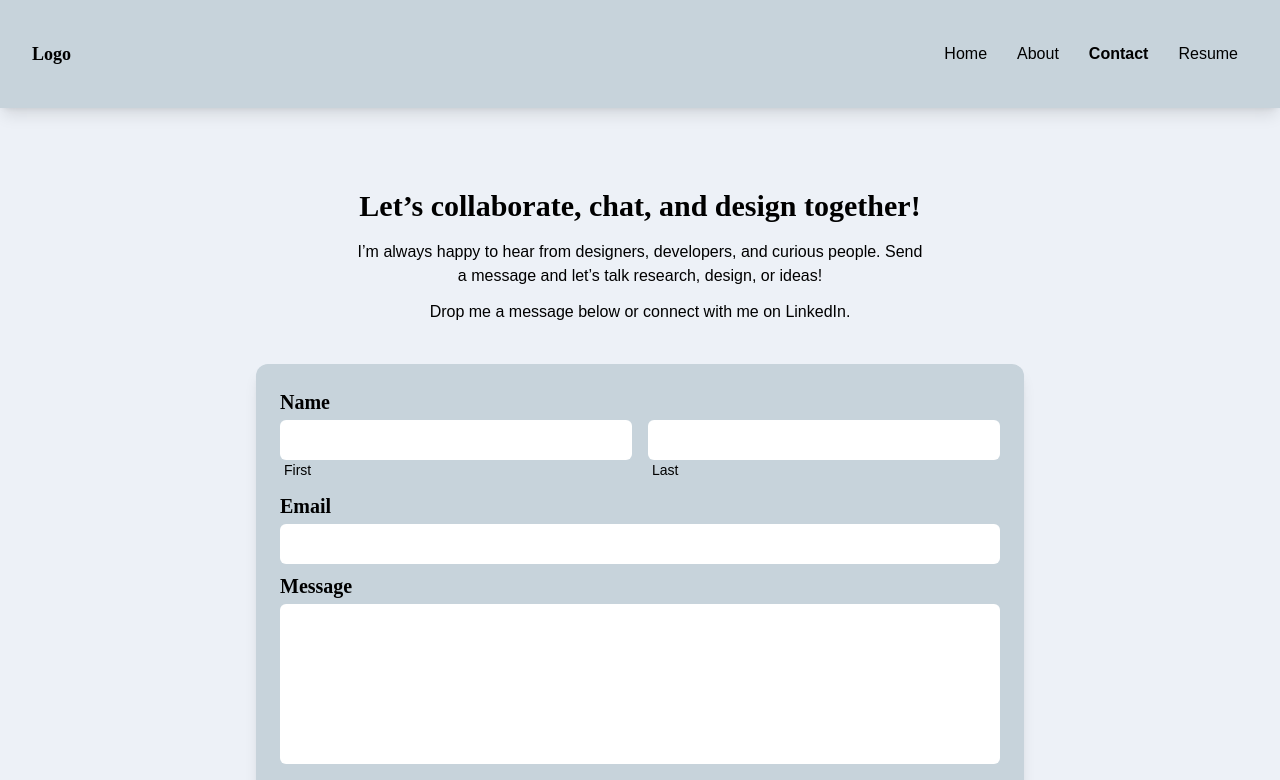
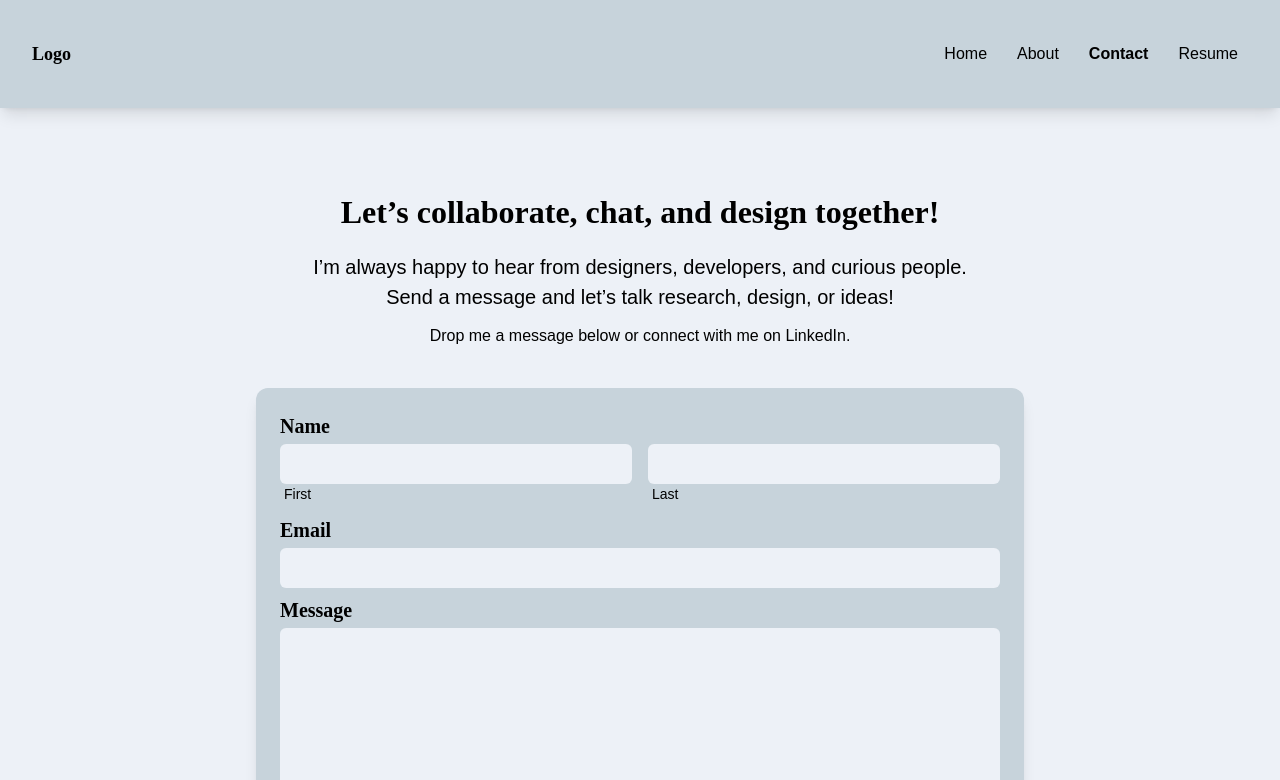
Before and after one commit to shearertzach/amandaporfolio, a Next.js app: page /contact in a window 1280 px wide. Shown: the top 780 px of the page. Built offline with nearby package versions, Linux system fonts and the light colour scheme.

Commit message:
Design adjustments

```diff
--- a/src/components/Projects/index.tsx
+++ b/src/components/Projects/index.tsx
@@ -9,10 +9,10 @@ const Projects = ({setModal}: {setModal: React.Dispatch<React.SetStateAction<Pro
                 <div key={project.id} onClick={() => setModal(project)}>
                     <div className="w-full aspect-[1.5/1] bg-[#d9d9d9] mb-4" />
                     <div className="p-2 cursor-pointer">
-                        <p className="mb-2 text-[14px] font-quicksand font-[500]">{project.projectType} - {project.projectName}</p>
+                        <p className="mb-2 text-[16px] font-quicksand !font-[500]">{project.projectType} - {project.projectName}</p>
                         <h4 className="text-[28px] font-[800] mb-2 ">{project.title}</h4>
-                        <p className="mb-10 text-[20px] font-light font-quicksand">{project.description}</p>
-                        <p className="font-quicksand text-[16px] font-medium">{project.dateInformation.startDate} - {project.dateInformation.endDate} | Role: {project.role}</p>
+                        <p className="mb-10 text-[20px] !font-[300] font-quicksand">{project.description}</p>
+                        <p className="font-quicksand text-[16px] !font-[500]">{project.dateInformation.startDate} - {project.dateInformation.endDate} | Role: {project.role}</p>
                     </div>
                 </div>
             ))}
--- a/src/pages/about/index.tsx
+++ b/src/pages/about/index.tsx
@@ -3,16 +3,17 @@ import React from 'react'
 
 const About = () => {
     return (
-        <main className="min-h-[calc(100vh-120px)] grid grid-cols-1 md:grid-cols-2 py-5 md:py-28 max-w-5xl mx-auto gap-4">
+        <main className="min-h-[calc(100vh-120px)] grid grid-cols-1 md:grid-cols-2 py-5 md:py-28 max-w-5xl mx-auto gap-4 px-2">
             <Image
                 src="/amandaheadshot.jpg"
                 alt="Amanda's Hero Image"
                 width={500}
                 height={700}
-                className="p-3"
+                className="p-3 mx-auto"
             />
             <div className="mt-8 ml-2">
-                <h4 className="mb-4 font-medium text-2xl font-pt-sans">Hi, I&rsquo;m Amanda Zhang!</h4>
+                <h4 className="mb-4 font-medium text-[32px] font-pt-sans">Hi, I&rsquo;m Amanda Zhang!</h4>
+                <div className='text-[20px'>
                     <p className="font-pt-sans-caption mb-7">
                         I&rsquo;m a UX designer based in Bowling Green, Kentucky. I specialize in UX research, and would love to expand my knowledge. My goal is to create solutions that prioritizes users first; focusing on finding out how users think and interact with a digital product.
                     </p>
@@ -22,6 +23,7 @@ const About = () => {
                     <p>🎞️ Watching shows</p>
                     <p>🐶 Hanging out with my dogs (dachshund and corgi+poodle)</p>
                 </div>
+            </div>
         </main>
     )
 }
--- a/src/pages/contact/index.tsx
+++ b/src/pages/contact/index.tsx
@@ -12,13 +12,13 @@ const Contact = () => {
 
   return (
     <main className="min-h-[calc(100vh-120px)] flex flex-col items-center px-4 py-8">
-      <div className="max-w-xl text-center mt-12">
-        <h2 className="text-3xl font-semibold mb-4">Let’s collaborate, chat, and design together!</h2>
-        <p className="mb-3">
+      <div className="max-w-2xl text-center mt-12">
+        <h2 className="text-[32px] font-semibold mb-4">Let’s collaborate, chat, and design together!</h2>
+        <p className="mb-3 text-[20px] font-[400]">
           I’m always happy to hear from designers, developers, and curious people.
           Send a message and let’s talk research, design, or ideas!
         </p>
-        <p className="font-medium">Drop me a message below or connect with me on LinkedIn.</p>
+        <p className="text-[16px] font-[500]">Drop me a message below or connect with me on LinkedIn.</p>
       </div>
 
       <div className="bg-lightblue px-6 py-6 rounded-xl mt-10 max-w-3xl w-full shadow-lg">
--- a/src/pages/index.tsx
+++ b/src/pages/index.tsx
@@ -26,7 +26,7 @@ export default function Home() {
       <main className={`h-[calc(100vh-170px)] flex items-center justify-center max-w-4xl mx-auto gap-4`}>
         <div className="p-4 lg:p-0">
           <h4 className="mb-4 font-medium text-2xl font-pt-sans">Hai! Hai! I’m Amanda.</h4>
-          <p className=" text-4xl font-pt-sans-caption">I’m a UX designer who’s curious (maybe... nosy lol). I focus on mobile app designs and love figuring out what’s broken and how to fix it by doing research and design. </p>
+          <p className=" text-4xl font-pt-sans-caption !font-[700]">I’m a UX designer who’s curious (maybe... nosy lol). I focus on mobile app designs and love figuring out what’s broken and how to fix it by doing research and design. </p>
         </div>
         <div>
           <Image
--- a/src/styles/globals.css
+++ b/src/styles/globals.css
@@ -13,6 +13,10 @@ h1, h2, h3, h4, h5, h6, label {
 p {
     font-family: var(--font-quicksand);
     font-weight: 300;
+}
+
+input, textarea {
+    background-color: var(--color-subtlebackground);
 }
 
 @theme {
```
Lines whose indentation alone changed are shown as unchanged.
